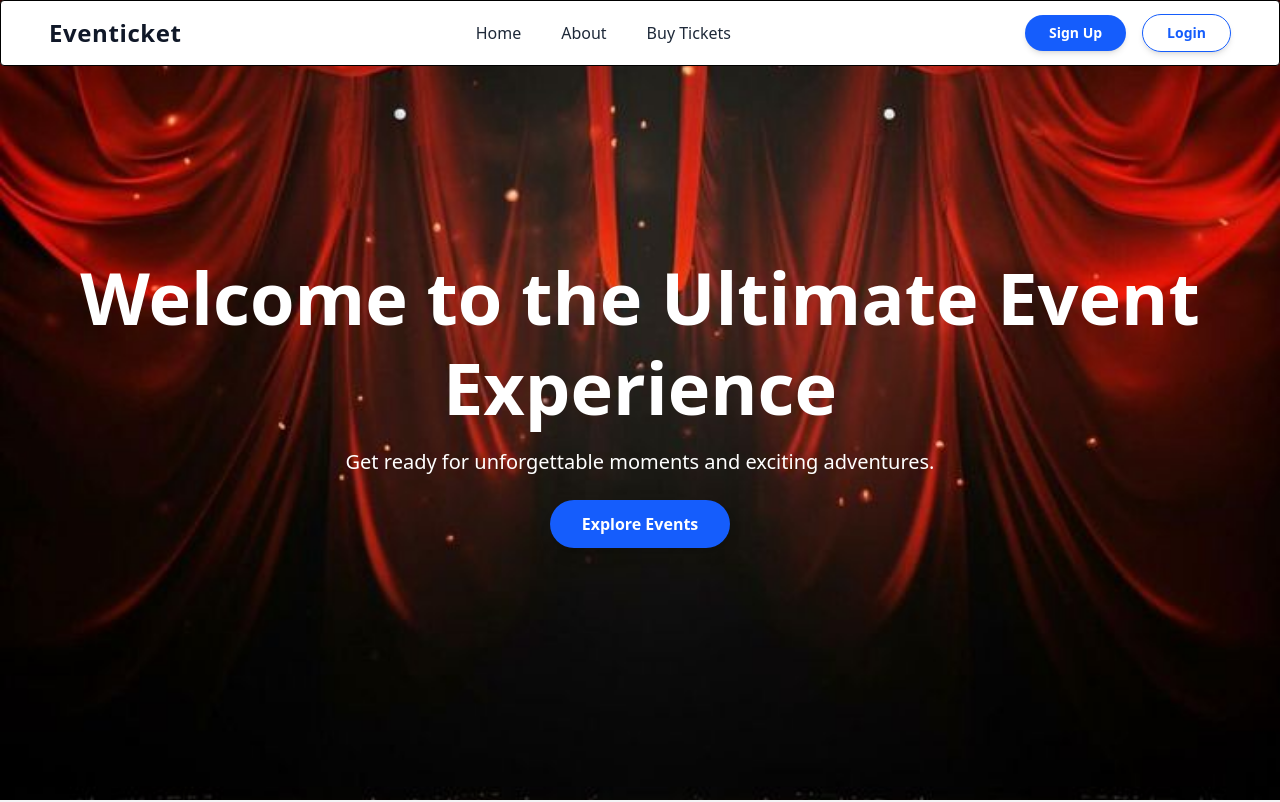
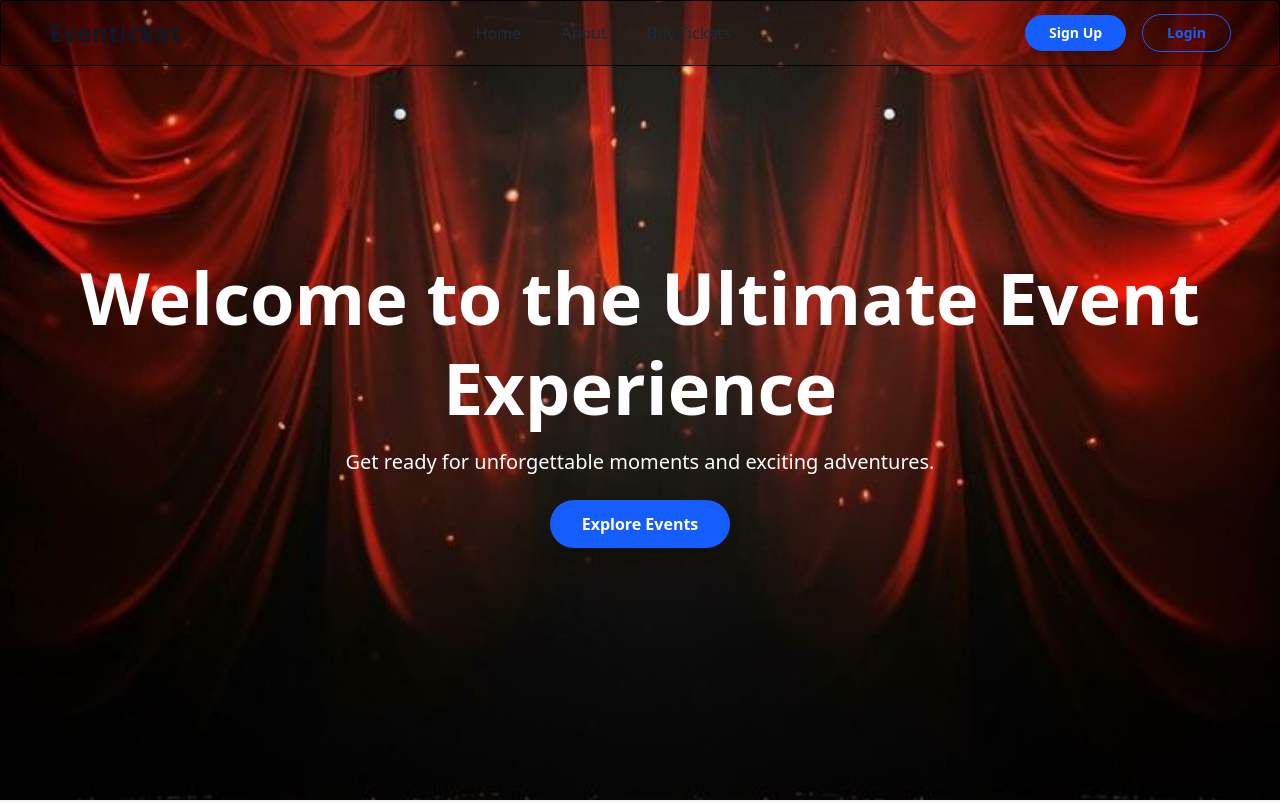
Before and after one commit to Cody-nas/EventBooking-App, a React (Vite) app: page / in a window 1280 px wide. Shown: the top 802 px of the page. Built offline with nearby package versions, Linux system fonts and the light colour scheme.

Commit message:
navbar update

```diff
--- a/src/Components/Navbar.jsx
+++ b/src/Components/Navbar.jsx
@@ -15,7 +15,7 @@ const Navbar = () => {
   ];
 
   return (
-    <nav className="fixed top-0 border rounded left-0 right-0 bg-white z-50">
+    <nav className="fixed top-0 border backdrop-blur-3xl bg-opacity-30 rounded left-0 right-0  z-50">
       <div className="container mx-auto px-6 md:px-12 flex justify-between items-center h-16">
         {/* Logo */}
         <div className="flex items-center space-x-2">
@@ -39,15 +39,15 @@ const Navbar = () => {
         </ul>
 
         {/* Desktop Buttons */}
-        <div className="hidden md:flex items-center space-x-4">
+        <div className="hidden md:flex items-center space-x-4 ">
           <Link to="/signup">
-            <button className="px-6 py-2 text-sm font-bold text-white bg-blue-600 rounded-full hover:bg-blue-700 transition-all duration-300 shadow-md">
+            <button className="px-6 py-2 text-sm font-bold cursor-pointer text-white bg-blue-600 rounded-full hover:bg-blue-700 transition-all duration-300 shadow-md">
               Sign Up
             </button>
           </Link>
 
           <Link to="/login">
-            <button className="px-6 py-2 text-sm font-bold text-blue-600 border border-blue-600 rounded-full hover:bg-blue-600 hover:text-white transition-all duration-300 shadow-md">
+            <button className="px-6 py-2 text-sm font-bold cursor-pointer text-blue-600 border border-blue-600 rounded-full hover:bg-blue-600 hover:text-white transition-all duration-300 shadow-md">
               Login
             </button>
           </Link>
--- a/src/index.css
+++ b/src/index.css
@@ -1,6 +1,6 @@
 @import "tailwindcss";
 
-@import url("https://fonts.googleapis.com/css2?family=Poppins:ital,wght@0,100;0,200;0,300;0,400;0,500;0,600;0,700;0,800;0,900;1,100;1,200;1,300;1,400;1,500;1,600;1,700;1,800;1,900&display=swap");
+/* @import url("https://fonts.googleapis.com/css2?family=Poppins:ital,wght@0,100;0,200;0,300;0,400;0,500;0,600;0,700;0,800;0,900;1,100;1,200;1,300;1,400;1,500;1,600;1,700;1,800;1,900&display=swap"); */
 
 @keyframes fade-in {
   0% {
```
